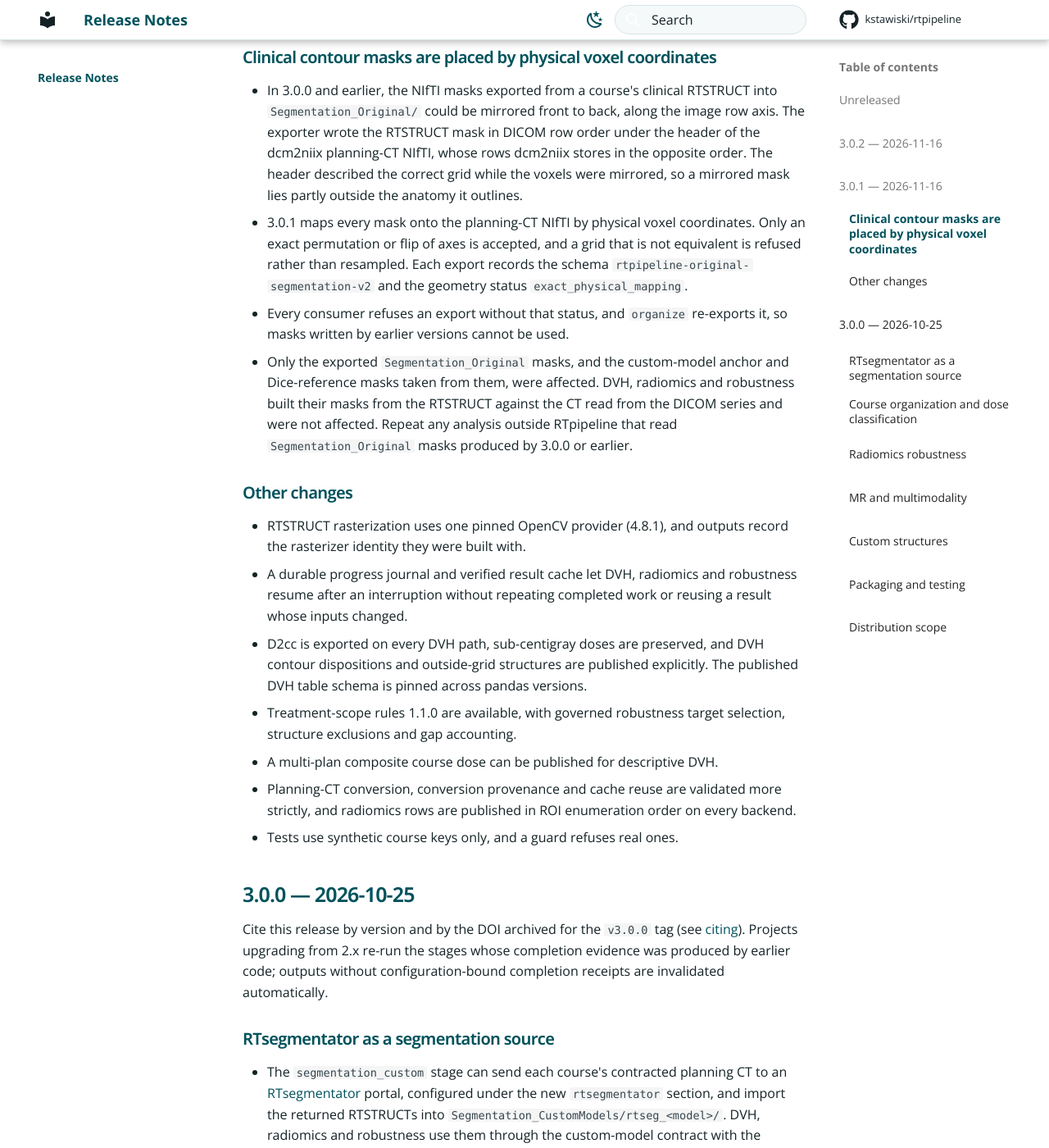
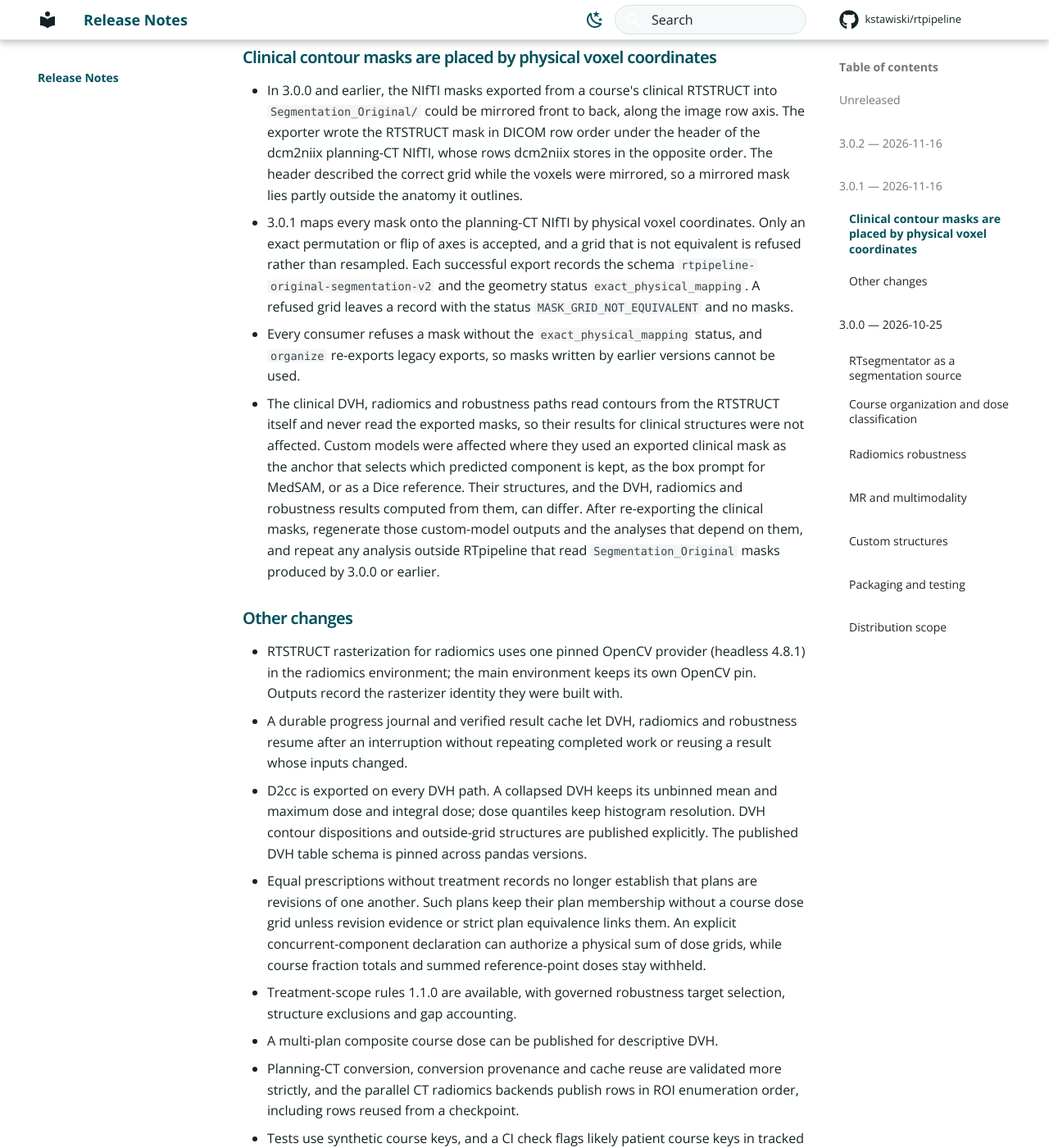
Before and after one commit to kstawiski/rtpipeline, an MkDocs documentation site: the page built from docs/release_notes.md, in a window 1280 px wide and 1400 px high, scrolled down 842 px. Shown: the whole window at 82% size. Built offline with MkDocs 1.6.1 and Material for MkDocs 9.7.7, drawn with Linux system fonts in a browser that asks for light colours; comment, search, counter and statistics services are not loaded; some of the changed text lies outside the part shown.

Commit message:
Release notes: state the custom-model exposure and the exact scope of 3.0.1 changes
Co-Authored-By: Claude Opus 5.5 <noreply@anthropic.com>

```diff
--- a/docs/release_notes.md
+++ b/docs/release_notes.md
@@ -35,34 +35,50 @@ automatically.
   were mirrored, so a mirrored mask lies partly outside the anatomy it outlines.
 - 3.0.1 maps every mask onto the planning-CT NIfTI by physical voxel
   coordinates. Only an exact permutation or flip of axes is accepted, and a
-  grid that is not equivalent is refused rather than resampled. Each export
-  records the schema `rtpipeline-original-segmentation-v2` and the geometry
-  status `exact_physical_mapping`.
-- Every consumer refuses an export without that status, and `organize`
-  re-exports it, so masks written by earlier versions cannot be used.
-- Only the exported `Segmentation_Original` masks, and the custom-model anchor
-  and Dice-reference masks taken from them, were affected. DVH, radiomics and
-  robustness built their masks from the RTSTRUCT against the CT read from the
-  DICOM series and were not affected. Repeat any analysis outside RTpipeline
-  that read `Segmentation_Original` masks produced by 3.0.0 or earlier.
+  grid that is not equivalent is refused rather than resampled. Each
+  successful export records the schema `rtpipeline-original-segmentation-v2`
+  and the geometry status `exact_physical_mapping`. A refused grid leaves a
+  record with the status `MASK_GRID_NOT_EQUIVALENT` and no masks.
+- Every consumer refuses a mask without the `exact_physical_mapping` status,
+  and `organize` re-exports legacy exports, so masks written by earlier
+  versions cannot be used.
+- The clinical DVH, radiomics and robustness paths read contours from the
+  RTSTRUCT itself and never read the exported masks, so their results for
+  clinical structures were not affected. Custom models were affected where
+  they used an exported clinical mask as the anchor that selects which
+  predicted component is kept, as the box prompt for MedSAM, or as a Dice
+  reference. Their structures, and the DVH, radiomics and robustness results
+  computed from them, can differ. After re-exporting the clinical masks,
+  regenerate those custom-model outputs and the analyses that depend on them,
+  and repeat any analysis outside RTpipeline that read `Segmentation_Original`
+  masks produced by 3.0.0 or earlier.
 
 ### Other changes
 
-- RTSTRUCT rasterization uses one pinned OpenCV provider (4.8.1), and outputs
-  record the rasterizer identity they were built with.
+- RTSTRUCT rasterization for radiomics uses one pinned OpenCV provider
+  (headless 4.8.1) in the radiomics environment; the main environment keeps its
+  own OpenCV pin. Outputs record the rasterizer identity they were built with.
 - A durable progress journal and verified result cache let DVH, radiomics and
   robustness resume after an interruption without repeating completed work or
   reusing a result whose inputs changed.
-- D2cc is exported on every DVH path, sub-centigray doses are preserved, and
+- D2cc is exported on every DVH path. A collapsed DVH keeps its unbinned mean
+  and maximum dose and integral dose; dose quantiles keep histogram resolution.
   DVH contour dispositions and outside-grid structures are published
   explicitly. The published DVH table schema is pinned across pandas versions.
+- Equal prescriptions without treatment records no longer establish that plans
+  are revisions of one another. Such plans keep their plan membership without
+  a course dose grid unless revision evidence or strict plan equivalence links
+  them. An explicit concurrent-component declaration can authorize a physical
+  sum of dose grids, while course fraction totals and summed reference-point
+  doses stay withheld.
 - Treatment-scope rules 1.1.0 are available, with governed robustness target
   selection, structure exclusions and gap accounting.
 - A multi-plan composite course dose can be published for descriptive DVH.
 - Planning-CT conversion, conversion provenance and cache reuse are validated
-  more strictly, and radiomics rows are published in ROI enumeration order on
-  every backend.
-- Tests use synthetic course keys only, and a guard refuses real ones.
+  more strictly, and the parallel CT radiomics backends publish rows in ROI
+  enumeration order, including rows reused from a checkpoint.
+- Tests use synthetic course keys, and a CI check flags likely patient course
+  keys in tracked text.
 
 ## 3.0.0 — 2026-10-25
 
```
